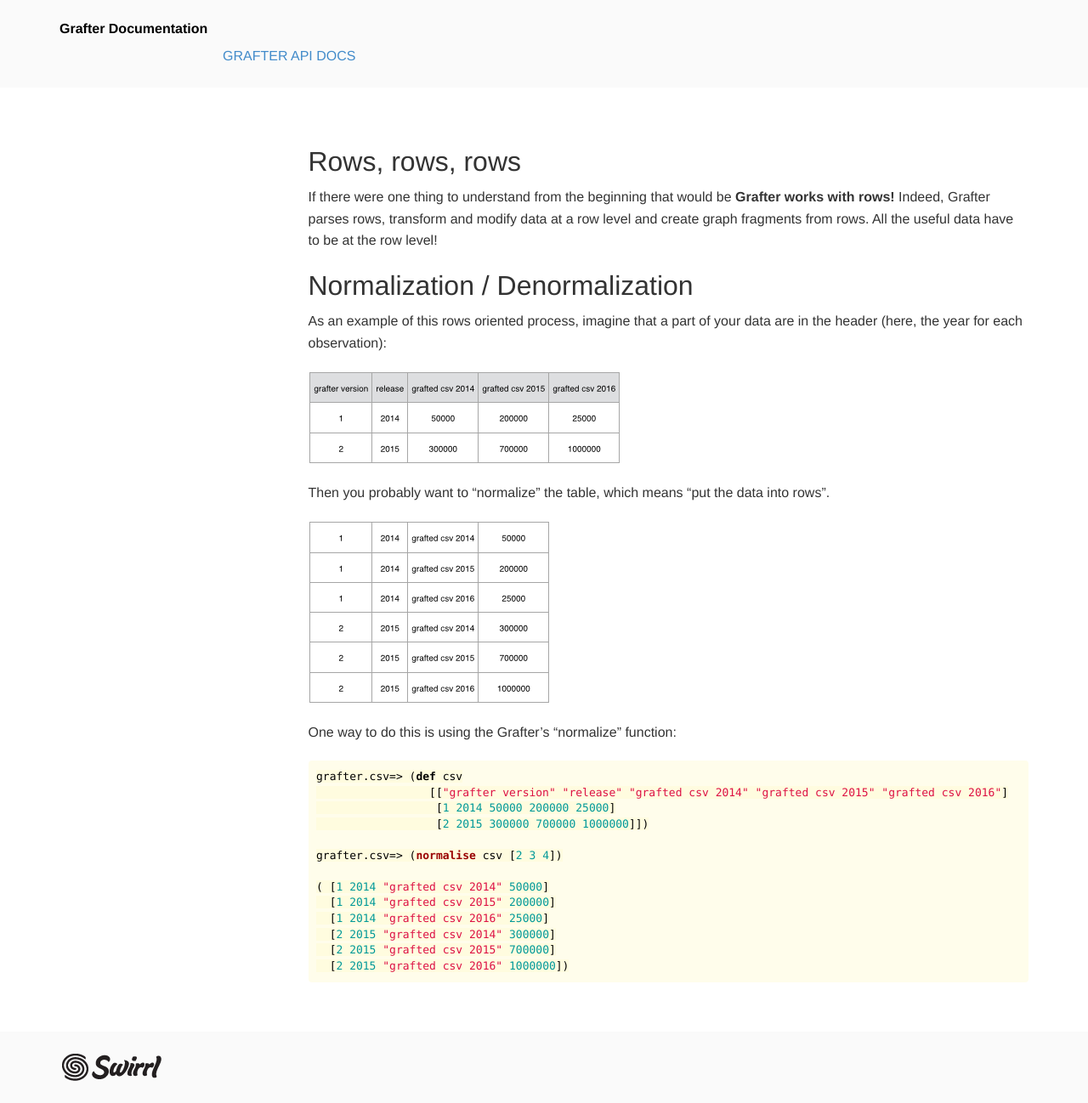
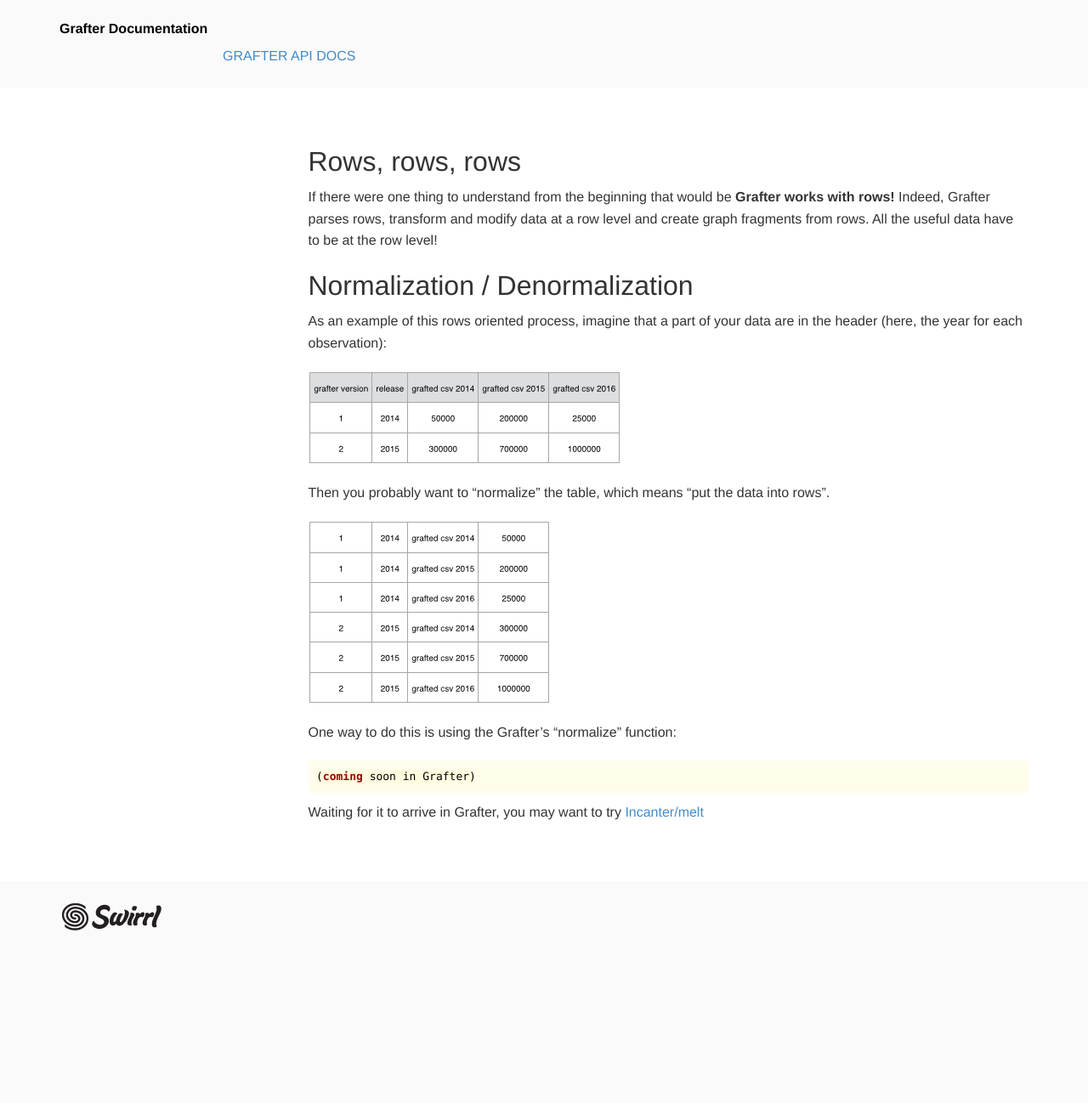
Before and after one commit to Swirrl/grafter-docs, a Jekyll site: the page built from _howto/102_normalisation.md, in a window 1280 px wide. Shown: the whole page at 85% size. Built offline with Jekyll 4.4.1, drawn with Linux system fonts in a browser that asks for light colours; after the commit the page ends 1121 px from its top, so only the background shows below that.

Commit message:
HT102 - document using incanters/melt 0.2

```diff
--- a/_howto/102_normalisation.md
+++ b/_howto/102_normalisation.md
@@ -22,18 +22,8 @@
 
 {% highlight clojure %}
 
-grafter.csv=> (def csv
-                 [["grafter version" "release" "grafted csv 2014" "grafted csv 2015" "grafted csv 2016"]
-                  [1 2014 50000 200000 25000]
-                  [2 2015 300000 700000 1000000]])
-
-grafter.csv=> (normalise csv [2 3 4])
-
-( [1 2014 "grafted csv 2014" 50000]
-  [1 2014 "grafted csv 2015" 200000]
-  [1 2014 "grafted csv 2016" 25000]
-  [2 2015 "grafted csv 2014" 300000]
-  [2 2015 "grafted csv 2015" 700000]
-  [2 2015 "grafted csv 2016" 1000000])
+(coming soon in Grafter)
 
 {% endhighlight %}
+
+Waiting for it to arrive in Grafter, you may want to try [Incanter/melt](http://liebke.github.io/incanter/)
```
